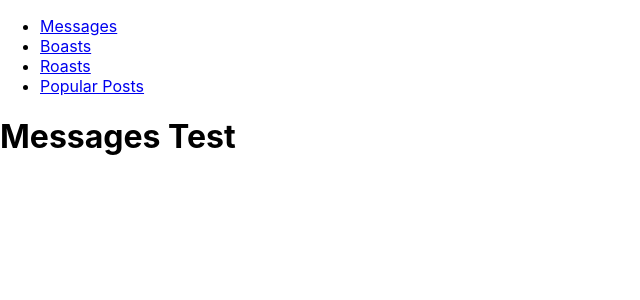
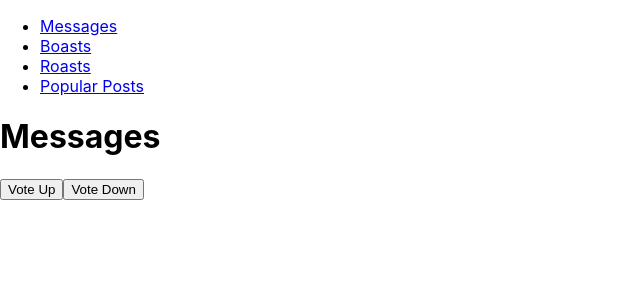
Before and after one commit to knegley/ghostpost_frontend, a React (Create React App) app: page / in a window 1280 px wide. Shown: the top 300 px of the page, without its empty margins (0-640 px from the left). Built offline with nearby package versions, Linux system fonts and the light colour scheme.

Commit message:
got put request to work for updating the votes on the backend from the frontend

```diff
--- a/src/Menu.js
+++ b/src/Menu.js
@@ -1,8 +1,7 @@
 import React from "react";
 import { NavLink } from "react-router-dom";
 
-const Menu = (props) => {
-  return (
+const Menu = (props) => (
   <React.Fragment>
     <ul>
       <li>
@@ -20,6 +19,5 @@ const Menu = (props) => {
     </ul>
   </React.Fragment>
 );
-};
 
 export default Menu;
--- a/src/Messages.js
+++ b/src/Messages.js
@@ -1,16 +1,37 @@
 import React from "react";
-import { vote } from "./actions";
 import { MessageContext } from "./App";
+import VoteButton from "./VoteButton";
+// import { messages } from "./actions";
 
 const Messages = (props) => {
   const { message, dispatch } = React.useContext(MessageContext);
+  // const postUrl = "http://127.0.0.1:8000/api/posts/post-list/";
+
+  // const receiveList = (list) => (dispatch) => dispatch(messages(list));
+
+  // React.useEffect(
+  //   (async () => {
+  //     const response = await fetch(postUrl);
+  //     const data = await response.json();
+  //     receiveList(data)(dispatch);
+  //   })(),
+  //   [dispatch]
+  // );
+
   console.log(message);
-  console.log(vote(2));
+  // console.log(vote);
+  // console.log(vote(2));
+  // console.log(dispatch(vote(2)));
   //   console.log(vote(2));
   //   console.log(dispatch(vote(2)));
   //   console.log(dispatch(vote()));
 
-  return <h1>Messages Test</h1>;
+  return (
+    <React.Fragment>
+      <h1>Messages</h1>
+      <VoteButton id={4} />
+    </React.Fragment>
+  );
 };
 
 export default Messages;
--- /dev/null
+++ b/src/VoteButton.js
@@ -0,0 +1,52 @@
+import React from "react";
+import { vote } from "./actions";
+import { MessageContext } from "./App";
+
+const VoteButton = ({ id }) => {
+  const { dispatch } = React.useContext(MessageContext);
+  const postUrl = `http://127.0.0.1:8000/api/posts/${id}/`;
+  //   console.log(id);
+  //   console.log(message);
+  const castVote = (tally) => async (dispatch) => {
+    dispatch(vote(tally));
+    const d = await fetch(postUrl);
+    const response = await d.json();
+    console.log(response);
+    let time = Date().toLocaleString();
+    console.log(time);
+    let data =
+      tally > 0
+        ? { up_votes: response["up_votes"] + 1 }
+        : { down_votes: response["down_votes"] - 1 };
+    let test = { ...response, last_updated: time, ...data };
+    console.log(test);
+    // console.log(data);
+    try {
+      const postData = await fetch(postUrl, {
+        method: "PUT",
+        headers: { "Content-Type": "application/json" },
+        body: JSON.stringify(test),
+      });
+      console.log(await postData.json());
+    } catch (error) {
+      console.error(error);
+    }
+  };
+
+  return (
+    <React.Fragment>
+      <input
+        type="button"
+        onClick={() => castVote(1)(dispatch)}
+        value="Vote Up"
+      />
+      <input
+        type="button"
+        onClick={() => castVote(-1)(dispatch)}
+        value="Vote Down"
+      />
+    </React.Fragment>
+  );
+};
+
+export default VoteButton;
--- a/src/actions.js
+++ b/src/actions.js
@@ -2,8 +2,9 @@ import { actionCreator } from "./helpers";
 
 const actions = {
   VOTE: "VOTE",
+  MESSAGES: "MESSAGES",
 };
 
 const vote = actionCreator(actions.VOTE, "vote");
-
-export { actions, vote };
+const messages = actionCreator(actions.MESSAGES, "messages");
+export { actions, vote, messages };
--- a/src/reducer.js
+++ b/src/reducer.js
@@ -2,7 +2,7 @@ import { createReducer } from "./helpers";
 import { actions } from "./actions";
 
 const initialState = {
-  message: "",
+  messages: null,
   votes: 0,
   dateCreated: null,
   dateUpdated: null,
@@ -14,6 +14,11 @@ handlers[actions.VOTE] = (state, action) => ({
   votes: state.votes + action.vote,
 });
 
+handlers[actions.MESSAGES] = (state, action) => ({
+  ...state,
+  messages: action.messages,
+});
+
 const reducer = createReducer(initialState, handlers);
 
 export { reducer, handlers, initialState };
```
Lines whose indentation alone changed are shown as unchanged.
